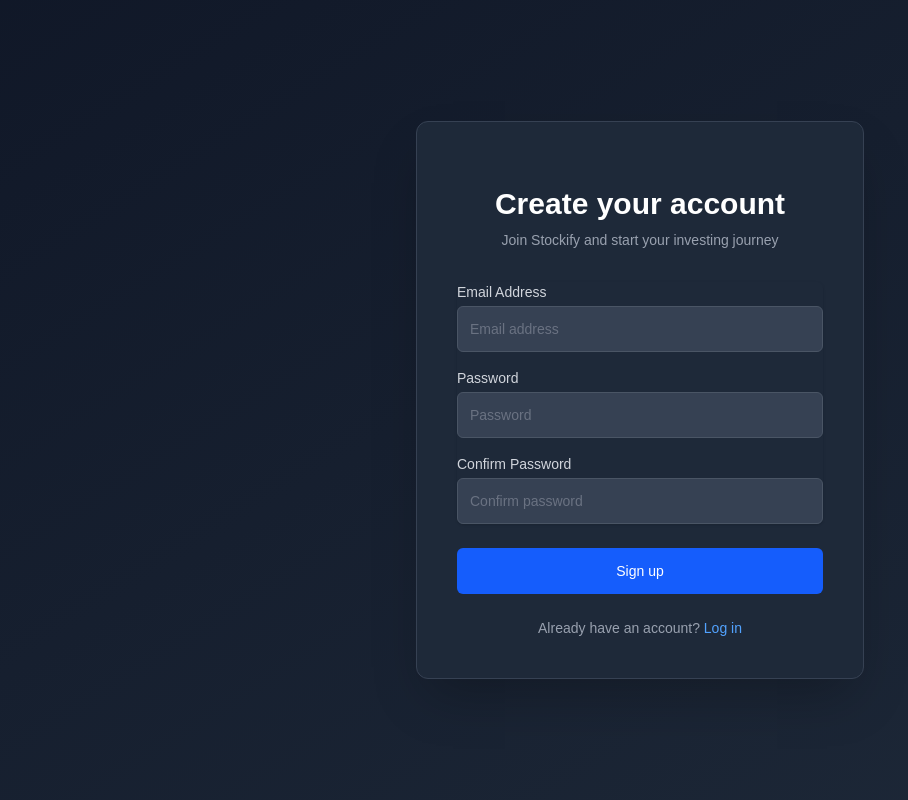
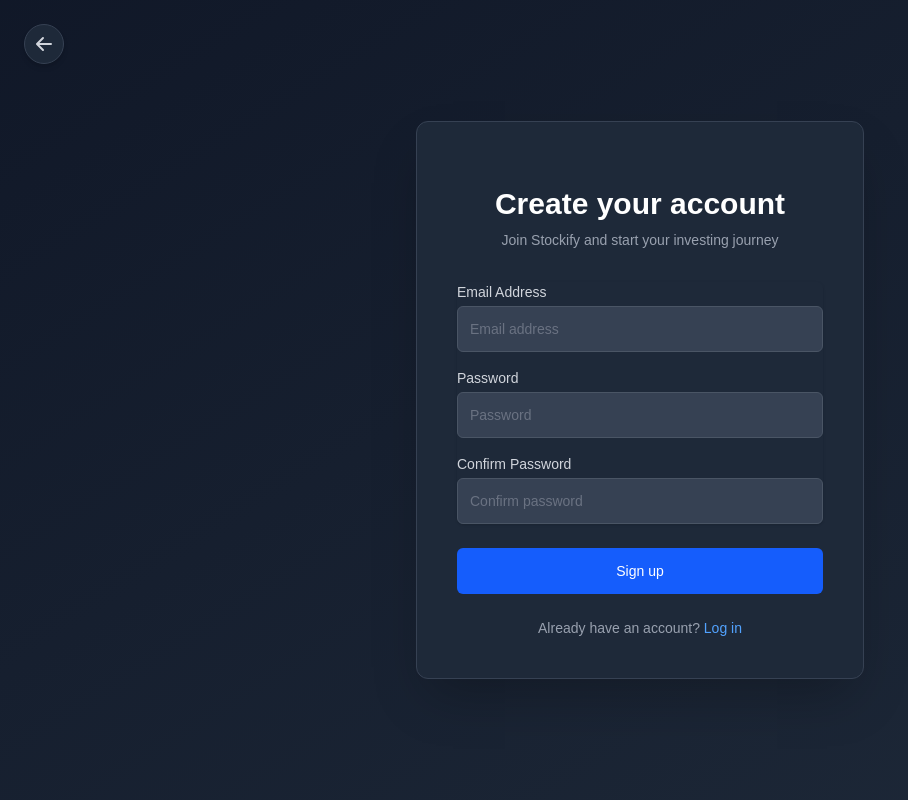
Before and after one commit to cairongli/stockify_fork, a Next.js app in the folder frontend/: page /signup in a window 1280 px wide. Shown: the top 800 px of the page, without its empty margins (0-908 px from the left). Built offline with nearby package versions, Linux system fonts and the light colour scheme; no server answers; what @supabase/auth-helpers-nextjs would draw is missing.

Commit message:
added back button to return to home page

```diff
--- a/frontend/src/components/Signup.jsx
+++ b/frontend/src/components/Signup.jsx
@@ -89,6 +89,26 @@ const Signup = () => {
 
   return (
     <div className="min-h-screen flex items-center justify-center bg-gradient-to-br from-gray-900 to-gray-800 py-12 px-4 sm:px-6 lg:px-8">
+      {/* Back arrow button in top left corner */}
+      <motion.div
+        className="absolute top-6 left-6"
+        initial={{ opacity: 0 }}
+        animate={{ opacity: 1 }}
+        transition={{ duration: 0.3 }}
+      >
+        <Link href="/">
+          <motion.div
+            className="w-10 h-10 flex items-center justify-center rounded-full bg-gray-800 border border-gray-700 text-gray-300 hover:text-white hover:bg-gray-700 transition-colors cursor-pointer shadow-md"
+            whileHover={{ scale: 1.1 }}
+            whileTap={{ scale: 0.9 }}
+          >
+            <svg xmlns="http://www.w3.org/2000/svg" className="h-5 w-5" viewBox="0 0 20 20" fill="currentColor">
+              <path fillRule="evenodd" d="M9.707 16.707a1 1 0 01-1.414 0l-6-6a1 1 0 010-1.414l6-6a1 1 0 011.414 1.414L5.414 9H17a1 1 0 110 2H5.414l4.293 4.293a1 1 0 010 1.414z" clipRule="evenodd" />
+            </svg>
+          </motion.div>
+        </Link>
+      </motion.div>
+
       <motion.div
         className="max-w-md w-full space-y-8 bg-gray-800 p-10 rounded-xl shadow-2xl border border-gray-700"
         variants={containerVariants}
```
